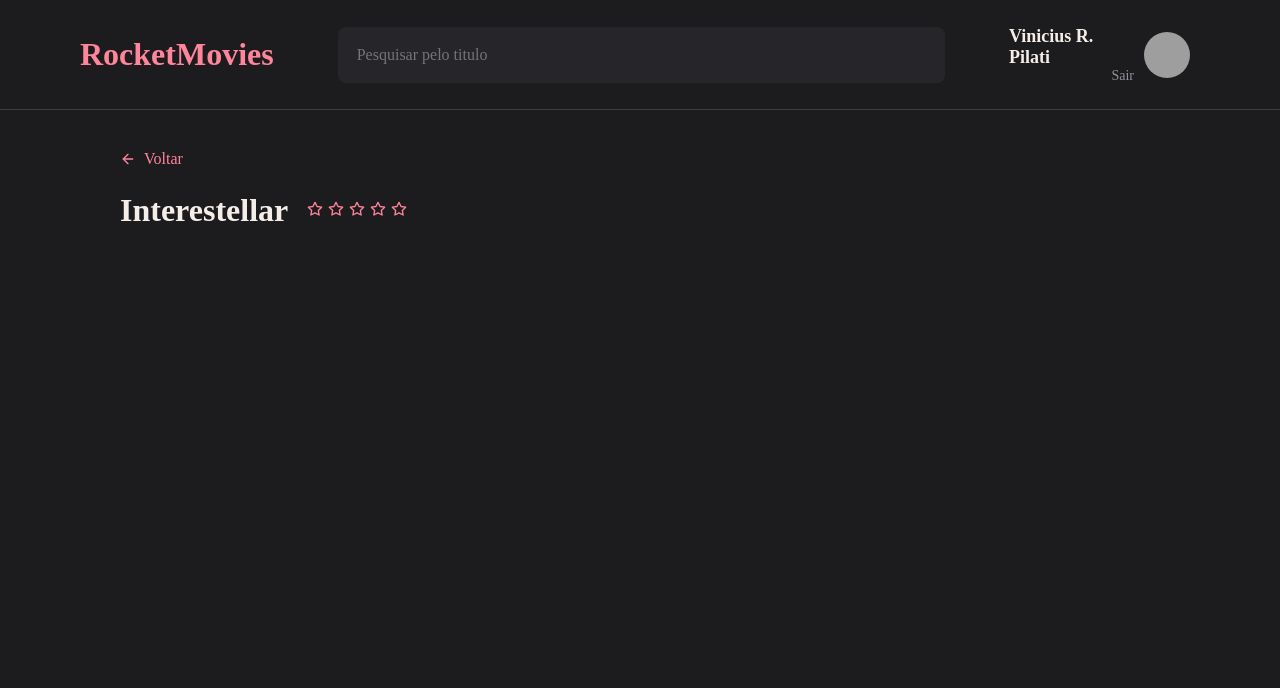
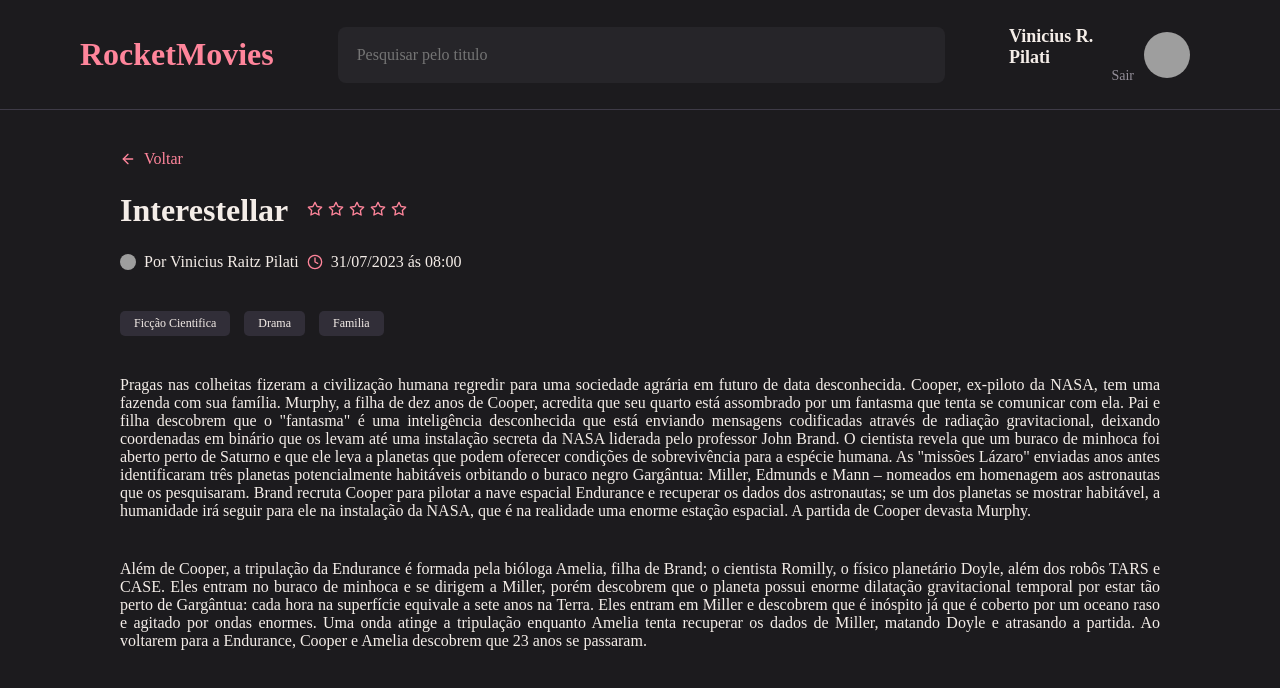
Before and after one commit to ViniciusPilati33333/Stage09-desafioRocketMovies, a React app in the folder rocketmovies/: page / in a window 1280 px wide. Shown: the top 688 px of the page. Built offline with nearby package versions, Linux system fonts and the light colour scheme; grey boxes are pictures that could not be loaded; the HTML template or start-up script is replaced by a standard one.

Commit message:
finished moviePreview page

```diff
--- a/rocketmovies/src/pages/MoviePreview/index.jsx
+++ b/rocketmovies/src/pages/MoviePreview/index.jsx
@@ -1,8 +1,9 @@
 import { Container } from './style';
 import { Header } from "../../components/Header";
 import {ButtonText} from '../../components/ButtonText';
-import { FiArrowLeft } from 'react-icons/fi';
+import { FiArrowLeft, FiClock } from 'react-icons/fi';
 import { Stars } from '../../components/Stars';
+import { Tag } from '../../components/Tag';
 
 export function MoviePreview(){
     return(
@@ -19,6 +20,28 @@
                 <Stars />
                 </div>
 
+                <div className="whichUser">
+                    <img src="https://github.com/ViniciusPilati33333.png" alt="Imagem do usuário" />
+                    <span>Por Vinicius Raitz Pilati</span>
+                    <FiClock />
+                    <span>31/07/2023 ás 08:00</span>
+                </div>
+
+
+                <div className="tagsMovie">
+                    <Tag title='Ficção Cientifica'/>
+                    <Tag title='Drama'/>
+                    <Tag title='Familia'/>
+                </div>
+
+                <p>Pragas nas colheitas fizeram a civilização humana regredir para uma sociedade agrária em futuro de data desconhecida. Cooper, ex-piloto da NASA, tem uma fazenda com sua família. Murphy, a filha de dez anos de Cooper, acredita que seu quarto está assombrado por um fantasma que tenta se comunicar com ela. Pai e filha descobrem que o "fantasma" é uma inteligência desconhecida que está enviando mensagens codificadas através de radiação gravitacional, deixando coordenadas em binário que os levam até uma instalação secreta da NASA liderada pelo professor John Brand. O cientista revela que um buraco de minhoca foi aberto perto de Saturno e que ele leva a planetas que podem oferecer condições de sobrevivência para a espécie humana. As "missões Lázaro" enviadas anos antes identificaram três planetas potencialmente habitáveis orbitando o buraco negro Gargântua: Miller, Edmunds e Mann – nomeados em homenagem aos astronautas que os pesquisaram. Brand recruta Cooper para pilotar a nave espacial Endurance e recuperar os dados dos astronautas; se um dos planetas se mostrar habitável, a humanidade irá seguir para ele na instalação da NASA, que é na realidade uma enorme estação espacial. A partida de Cooper devasta Murphy.
+</p>
+                <p>
+                    Além de Cooper, a tripulação da Endurance é formada pela bióloga Amelia, filha de Brand; o cientista Romilly, o físico planetário Doyle, além dos robôs TARS e CASE. Eles entram no buraco de minhoca e se dirigem a Miller, porém descobrem que o planeta possui enorme dilatação gravitacional temporal por estar tão perto de Gargântua: cada hora na superfície equivale a sete anos na Terra. Eles entram em Miller e descobrem que é inóspito já que é coberto por um oceano raso e agitado por ondas enormes. Uma onda atinge a tripulação enquanto Amelia tenta recuperar os dados de Miller, matando Doyle e atrasando a partida. Ao voltarem para a Endurance, Cooper e Amelia descobrem que 23 anos se passaram.
+
+                </p>
+
+
             </main>
 
 
--- a/rocketmovies/src/pages/MoviePreview/style.js
+++ b/rocketmovies/src/pages/MoviePreview/style.js
@@ -22,5 +22,28 @@
       align-items: center;
       gap: 19px;
     }
+
+    .whichUser {
+      margin-top: 24px;
+      margin-bottom: 40px;
+      color: ${({theme}) => theme.COLORS.WHITE};
+
+
+      img {
+        border-radius: 50%;
+        width: 16px;
+        height: 16px;
+      }
+    }
+
+    .tagsMovie {
+      margin-bottom: 40px;
+    }
+
+    p {
+     text-align: justify;
+     padding-bottom: 40px;
+    }
+
   }
 `;
```
Also changed, not shown: rocketmovies/src/pages/Details/index.jsx (+13 -3 lines), rocketmovies/src/pages/Details/styles.js (+6 -1 lines).
